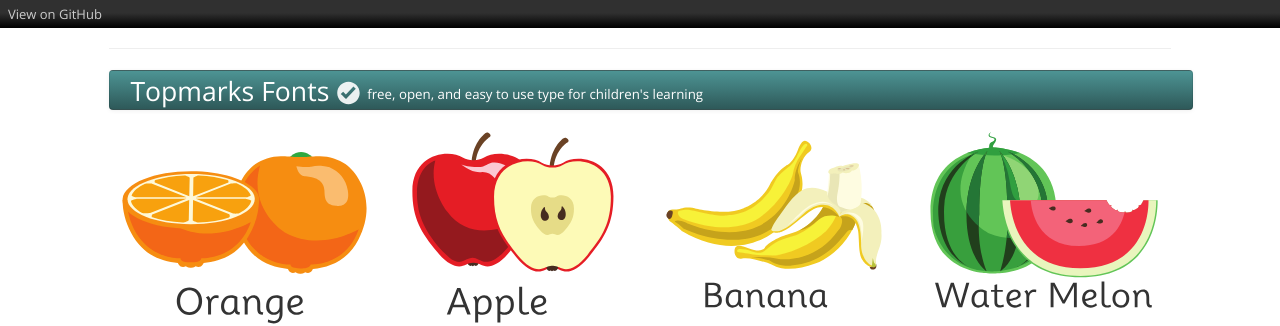
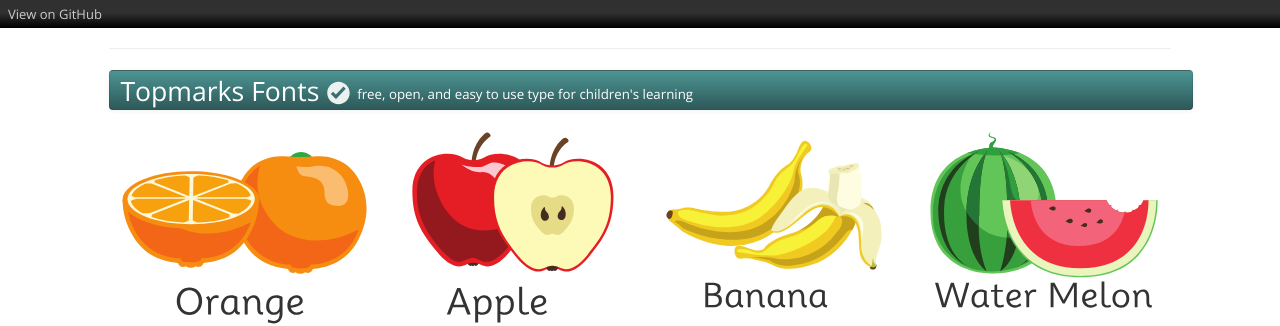
Before and after one commit to vernnobile/topmarks, a Jekyll site: the page built from index.html, in a window 1280 px wide. Shown: the top 326 px of the page. Built offline with Jekyll 4.4.1, drawn with Linux system fonts in a browser that asks for light colours; some web fonts are replaced.

Commit message:
Update stylesheet.css

```diff
--- a/stylesheets/stylesheet.css
+++ b/stylesheets/stylesheet.css
@@ -68,10 +68,10 @@ line-height:1.8em;
 
 .navTitle {
 	color:white;
-	padding-left:10px;
+	padding-left:0px;
 	font-size:1.9em;
 	font-weight:300;
-	border:solid 0px 0px 0px 1px #ccc;
+	border:solid 1px 0px 0px 1px #ccc;
 }
 .navbar {
 	margin-top:20px;
```
